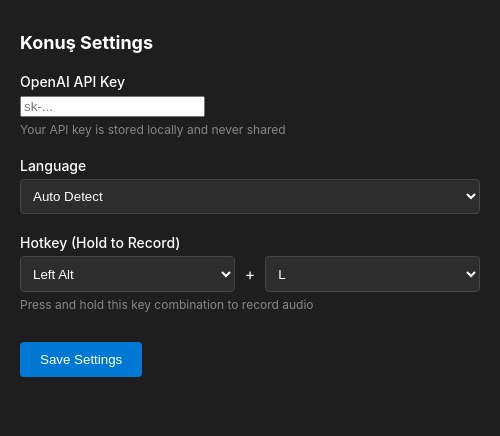
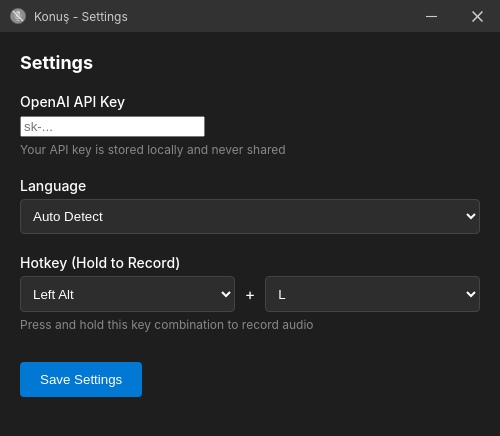
Before and after one commit to burhanayan/Konush, an Electron app: page renderer/settings.html in a window 500 px wide. Drawn offline with Linux system fonts and the light colour scheme; no server answers.

Commit message:
Add VS Code-style custom title bar to settings window
Replace native Windows title bar with frameless window and custom
title bar featuring draggable area, minimize/close buttons with
hover effects, and VS Code-style scrollbar.

```diff
--- a/preload.js
+++ b/preload.js
@@ -6,5 +6,7 @@ contextBridge.exposeInMainWorld('konus', {
     sendRecordingData: (data) => ipcRenderer.send('recording-data', data),
     onStartRecording: (callback) => ipcRenderer.on('start-recording', callback),
     onStopRecording: (callback) => ipcRenderer.on('stop-recording', callback),
-    onCancelRecording: (callback) => ipcRenderer.on('cancel-recording', callback)
+    onCancelRecording: (callback) => ipcRenderer.on('cancel-recording', callback),
+    windowMinimize: () => ipcRenderer.send('window-minimize'),
+    windowClose: () => ipcRenderer.send('window-close')
 });
--- a/renderer/settings.html
+++ b/renderer/settings.html
@@ -5,16 +5,104 @@
     <meta name="viewport" content="width=device-width, initial-scale=1.0">
     <title>Konuş - Settings</title>
     <style>
+        * {
+            box-sizing: border-box;
+        }
+        html, body {
+            margin: 0;
+            padding: 0;
+            height: 100%;
+            overflow: hidden;
+        }
         body {
             font-family: -apple-system, BlinkMacSystemFont, 'Segoe UI', Roboto, sans-serif;
             background-color: #1e1e1e;
             color: #ffffff;
+            display: flex;
+            flex-direction: column;
+        }
+
+        /* Custom Title Bar */
+        .title-bar {
+            display: flex;
+            align-items: center;
+            justify-content: space-between;
+            height: 32px;
+            background-color: #323233;
+            -webkit-app-region: drag;
+            flex-shrink: 0;
+            overflow: hidden;
+        }
+        .title-bar-title {
+            display: flex;
+            align-items: center;
+            gap: 8px;
+            padding-left: 10px;
+            font-size: 12px;
+            color: #cccccc;
+            user-select: none;
+        }
+        .title-bar-title img {
+            width: 16px;
+            height: 16px;
+        }
+        .title-bar-controls {
+            display: flex;
+            -webkit-app-region: no-drag;
+        }
+        .title-bar-btn {
+            width: 46px;
+            height: 32px;
+            border: none;
+            background: transparent;
+            color: #cccccc;
+            display: flex;
+            align-items: center;
+            justify-content: center;
+            cursor: pointer;
+            margin: 0;
+            padding: 0;
+            outline: none;
+        }
+        .title-bar-btn:hover {
+            background-color: #404040;
+        }
+        .title-bar-btn.close:hover {
+            background-color: #e81123;
+            color: #ffffff;
+        }
+        .title-bar-btn svg {
+            width: 11px;
+            height: 11px;
+        }
+
+        /* Custom Scrollbar (VS Code style) */
+        ::-webkit-scrollbar {
+            width: 10px;
+        }
+        ::-webkit-scrollbar-track {
+            background: transparent;
+        }
+        ::-webkit-scrollbar-thumb {
+            background: rgba(121, 121, 121, 0.4);
+            border-radius: 0;
+        }
+        ::-webkit-scrollbar-thumb:hover {
+            background: rgba(150, 150, 150, 0.5);
+        }
+        ::-webkit-scrollbar-corner {
+            background: transparent;
+        }
+
+        /* Content Area */
+        .content {
+            flex: 1;
             padding: 20px;
-            margin: 0;
+            overflow-y: auto;
         }
         h1 {
             font-size: 18px;
-            margin-bottom: 20px;
+            margin: 0 0 20px 0;
         }
         .setting-group {
             margin-bottom: 20px;
@@ -77,7 +165,27 @@
     </style>
 </head>
 <body>
-    <h1>Konuş Settings</h1>
+    <div class="title-bar">
+        <div class="title-bar-title">
+            <img src="../assets/icons/icon_grey.png" alt="">
+            <span>Konuş - Settings</span>
+        </div>
+        <div class="title-bar-controls">
+            <button class="title-bar-btn minimize" onclick="window.konus.windowMinimize()">
+                <svg viewBox="0 0 10 10" fill="currentColor">
+                    <rect x="0" y="4.5" width="10" height="1"/>
+                </svg>
+            </button>
+            <button class="title-bar-btn close" onclick="window.konus.windowClose()">
+                <svg viewBox="0 0 10 10" fill="currentColor">
+                    <path d="M1 0L0 1L4 5L0 9L1 10L5 6L9 10L10 9L6 5L10 1L9 0L5 4L1 0Z"/>
+                </svg>
+            </button>
+        </div>
+    </div>
+
+    <div class="content">
+    <h1>Settings</h1>
 
     <div class="setting-group">
         <label for="apiKey">OpenAI API Key</label>
@@ -125,6 +233,7 @@
     <button id="saveBtn">Save Settings</button>
 
     <div class="status" id="status"></div>
+    </div>
 
     <script>
         let currentConfig = {};
```
Also changed, not shown: main.js (+13 -1 lines).
